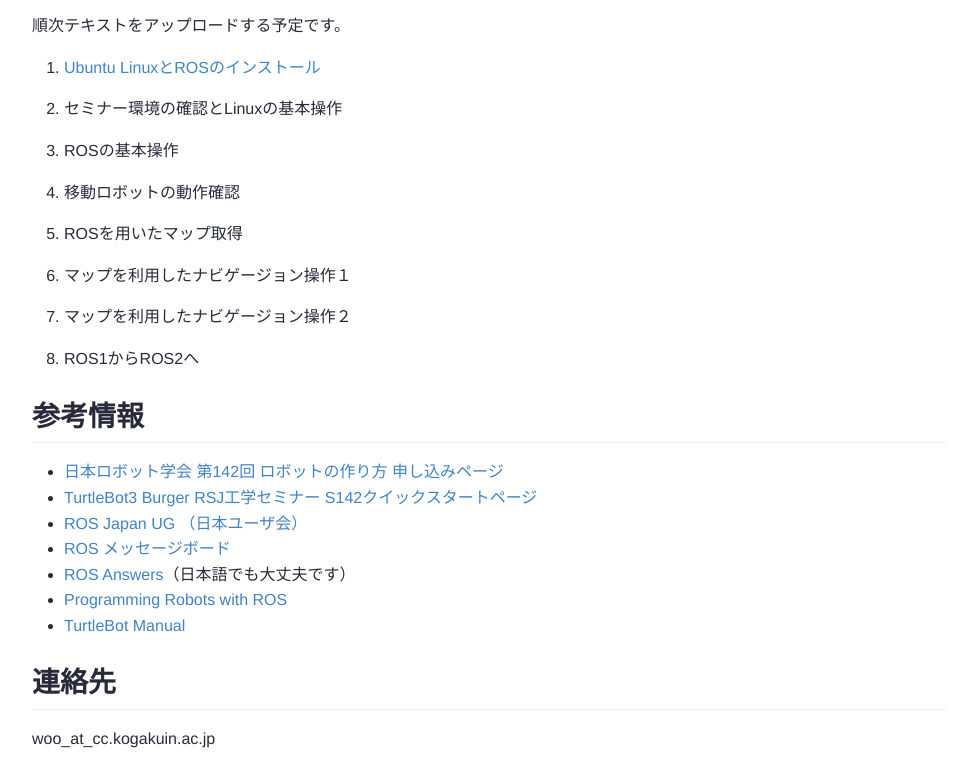
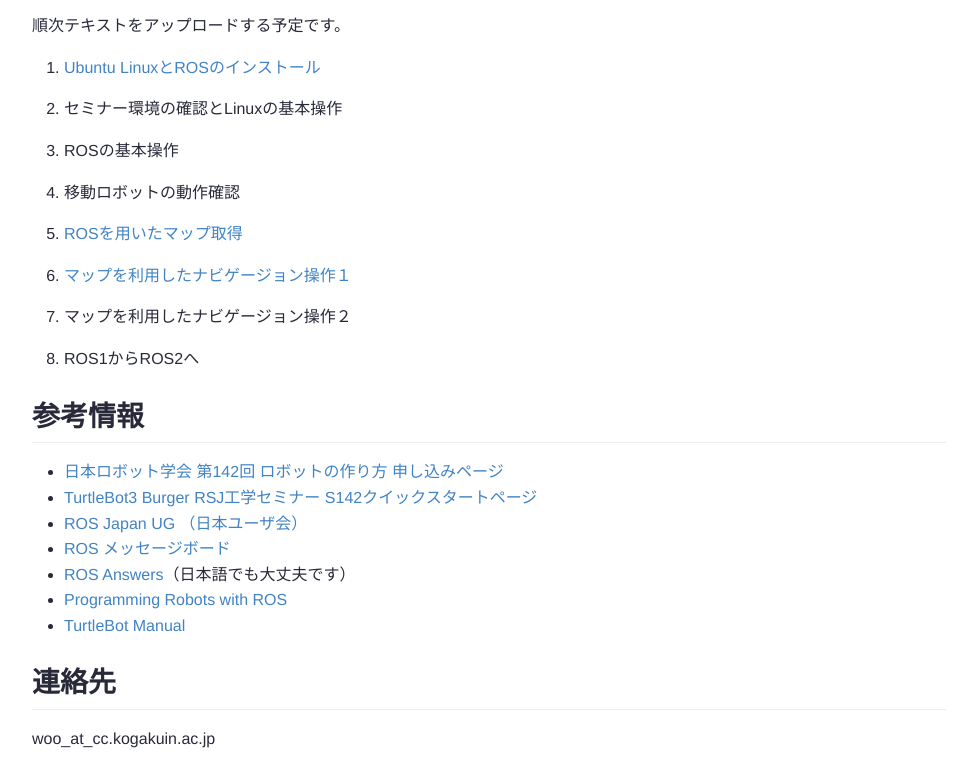
Before and after one commit to kogakuin-mobility-system-lab/rsj-seminar-142, a plain HTML site: page index.html in a window 1280 px wide. Shown: the part 1394-2169 px from the top of the page, without its empty margins (151-1128 px from the left). Drawn offline with Linux system fonts and the light colour scheme.

Commit message:
Update index.html

```diff
--- a/index.html
+++ b/index.html
@@ -115,10 +115,10 @@
               <p>移動ロボットの動作確認</p>
             </li>
             <li>
-              <p>ROSを用いたマップ取得</p>
+              <p><a href="https://hakuturu583.github.io/ros_rsj_seminar/slam-basics/">ROSを用いたマップ取得</a></p>
             </li>
             <li>
-              <p>マップを利用したナビゲージョン操作１</p>
+              <p><a href="https://hakuturu583.github.io/ros_rsj_seminar/map-navigation/">マップを利用したナビゲージョン操作１</a></p>
             </li>
             <li>
               <p>マップを利用したナビゲージョン操作２</p>
```
